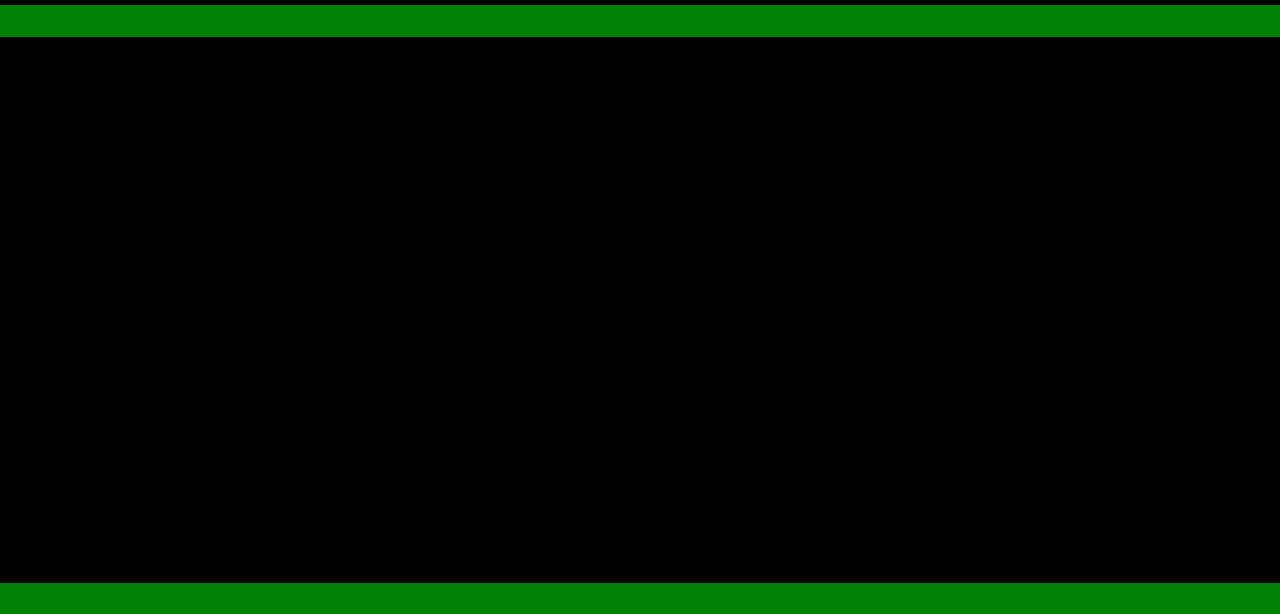
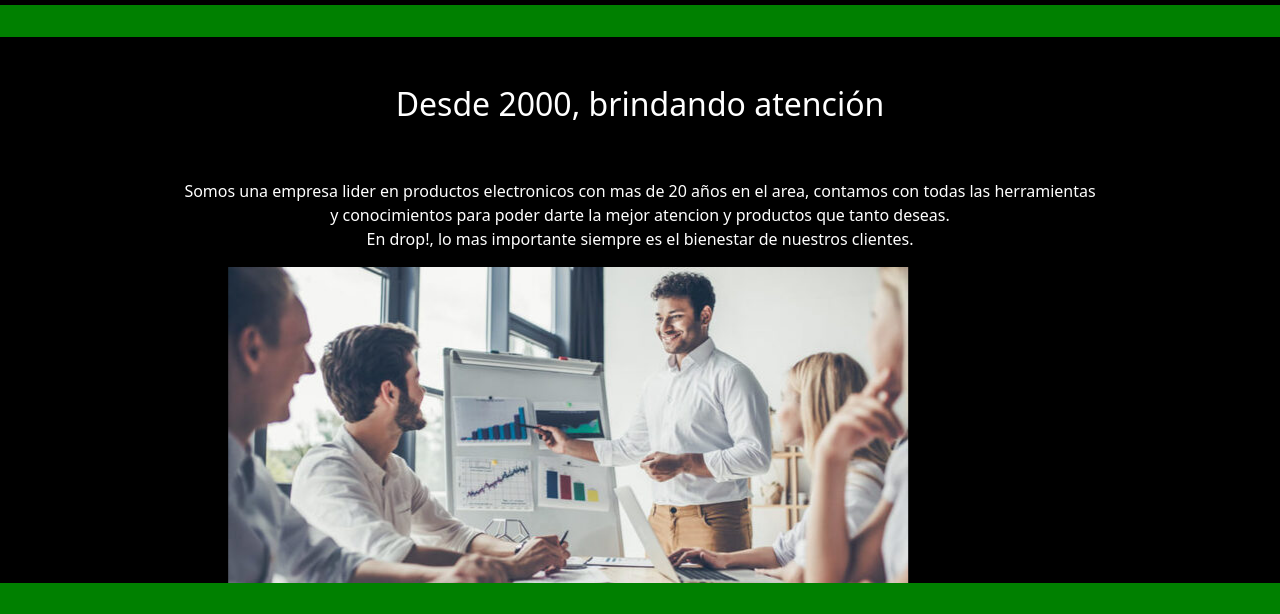
Before and after one commit to Matrangolo/Proyecto-final-Drop-Coderhouse, a plain HTML site: page paginas/empresa.html in a window 1280 px wide. Shown: the part 121-735 px from the top of the page. Drawn offline with Linux system fonts and the light colour scheme.

Commit message:
agregamos elementos a pagina empresa

```diff
--- a/paginas/empresa.html
+++ b/paginas/empresa.html
@@ -56,6 +56,24 @@
             <div class="d-grid gap-3 separador">
                 <div class="p-3"></div>
               </div>
+            <!-- inicio section -->
+            <section>
+            <h2 class="text-center pt-5 text-white">Desde 2000, brindando atención</h2>
+            <p class="text-center pt-5 text-white">Somos una empresa lider en productos electronicos con mas de 20 años en el area, contamos con todas las herramientas<br> y conocimientos para poder darte la mejor atencion y productos que tanto deseas.<br> En drop!, lo mas importante siempre es el bienestar de nuestros clientes.</p>
+            <div id="carouselExampleSlidesOnly" class="carousel slide" data-bs-ride="carousel">
+              <div class="carousel-inner d-block">
+                <div class="carousel-item active">
+                  <img src="../imagenes/quienes_somos.jpg" class="d-block mx-auto w-200" alt="EmpresaImagen1">
+                </div>
+                <div class="carousel-item">
+                  <img src="../imagenes/quienes_somos_2.jpg" class="d-block mx-auto w-200" alt="EmpresaImagen2">
+                </div>
+                <div class="carousel-item">
+                  <img src="../imagenes/quienes_somos_3.jpg" class="d-block mx-auto w-200" alt="EmpresaImagen3">
+                </div>
+              </div>
+            </div>
+          </section>
             <!--footer -->
       <footer class="text-center fixed-bottom " style="background-color: green;">
         <div class="container pt-4 ">
```
Also changed, not shown: imagenes/lg.png (deleted), imagenes/logo envios.png (deleted), imagenes/quienes somos 2.jpg (deleted), imagenes/quienes somos.jpg (deleted), imagenes/quienes_somos.jpg (added), imagenes/quienes_somos_2.jpg (added), imagenes/quienes_somos_3.jpg (added).
